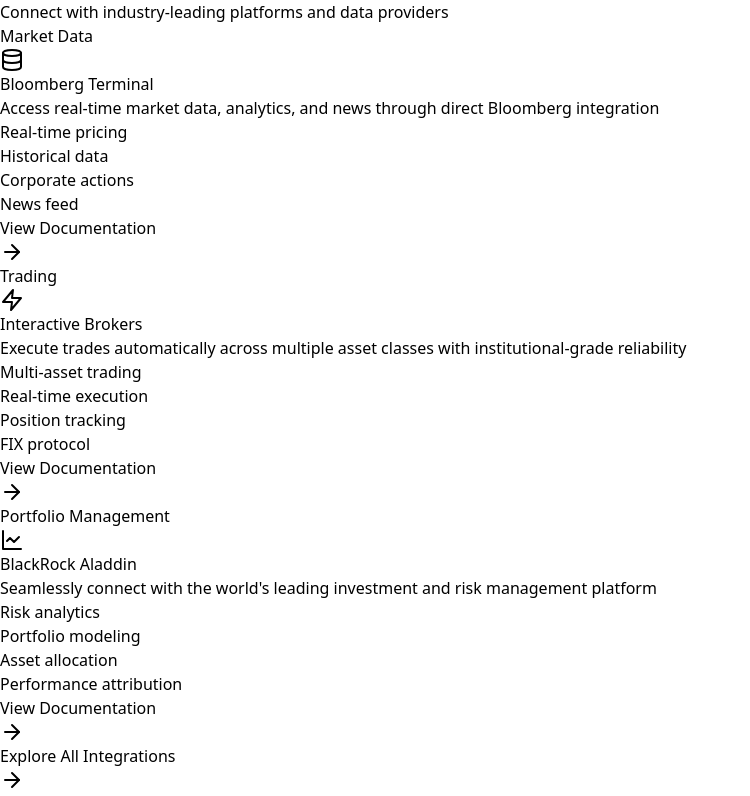
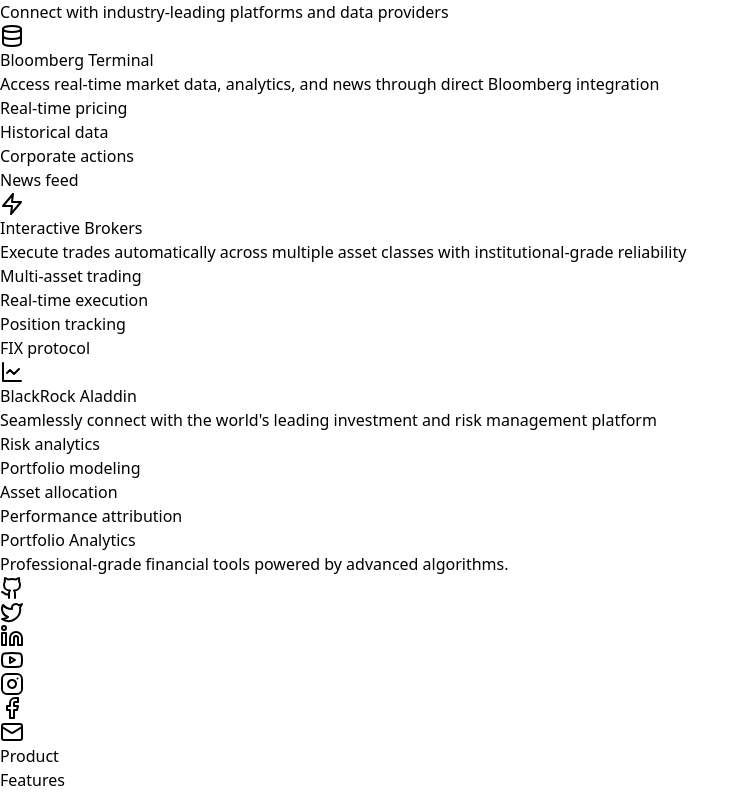
Before and after one commit to tavangarx/portfolio-analytics, a React (Vite) app: page / in a window 1280 px wide. Shown: the part 1380-2176 px from the top of the page, without its empty margins (0-750 px from the left). Built offline with nearby package versions, Linux system fonts and the light colour scheme.

Commit message:
Update Integrations.jsx

```diff
--- a/src/components/Integrations.jsx
+++ b/src/components/Integrations.jsx
@@ -28,16 +28,16 @@
     ];
 
     return (
-        <section className="py-24 bg-gray-50 overflow-hidden">
+        <section className="py-24 bg-gradient-to-b from-gray-50 to-white overflow-hidden">
             <div className="max-w-7xl mx-auto px-4 sm:px-6 lg:px-8">
                 <motion.div
                     initial={{ opacity: 0, y: 20 }}
                     whileInView={{ opacity: 1, y: 0 }}
                     viewport={{ once: true }}
-                    transition={{ duration: 0.5 }}
-                    className="text-center mb-16"
+                    transition={{ duration: 0.6 }}
+                    className="text-center max-w-3xl mx-auto mb-16"
                 >
-                    <h2 className="text-4xl font-bold text-gray-900 mb-4">
+                    <h2 className="text-3xl font-medium text-gray-900 mb-4">
                         Enterprise Integrations
                     </h2>
                     <p className="text-xl text-gray-600">
@@ -53,59 +53,36 @@
                             whileInView={{ opacity: 1, y: 0 }}
                             viewport={{ once: true }}
                             transition={{ duration: 0.5, delay: index * 0.1 }}
-                            className="w-full min-w-[280px] max-w-sm flex-none snap-center lg:flex-1 bg-white rounded-2xl p-6 shadow-sm hover:shadow-lg transition-all duration-300"
+                            className="w-full min-w-[280px] max-w-sm flex-none snap-center lg:flex-1 bg-white rounded-2xl p-8 hover:shadow-xl transition-all duration-300 border border-gray-100 hover:border-blue-100"
                         >
-                            <div className="flex items-center justify-between mb-4">
-                                <span className="px-3 py-1.5 bg-blue-50 text-blue-600 rounded-full text-sm">
-                                    {integration.category}
-                                </span>
-                                <integration.icon className="w-6 h-6 text-blue-600" />
+                            <div className="flex items-center justify-between mb-6">
+                                <div className="p-3 bg-blue-50 rounded-xl group-hover:bg-blue-100 transition-colors">
+                                    <integration.icon className="w-6 h-6 text-blue-500" />
+                                </div>
                             </div>
 
-                            <h3 className="text-lg font-medium text-gray-900 mb-3">
+                            <h3 className="text-xl font-medium text-gray-900 mb-3">
                                 {integration.name}
                             </h3>
 
-                            <p className="text-sm text-gray-600 mb-4">
+                            <p className="text-gray-600 leading-relaxed mb-6">
                                 {integration.description}
                             </p>
 
-                            <ul className="space-y-2 mb-6">
+                            <div className="space-y-3">
                                 {integration.features.map((feature, featureIndex) => (
-                                    <li
+                                    <div
                                         key={featureIndex}
                                         className="text-gray-600 flex items-center text-sm"
                                     >
-                                        <div className="w-1.5 h-1.5 rounded-full bg-blue-600 mr-2" />
+                                        <div className="w-1.5 h-1.5 rounded-full bg-blue-500 mr-2" />
                                         {feature}
-                                    </li>
+                                    </div>
                                 ))}
-                            </ul>
-
-                            <motion.a
-                                href="#"
-                                whileHover={{ x: 5 }}
-                                className="inline-flex items-center text-blue-600 hover:text-blue-700 font-medium text-sm"
-                            >
-                                View Documentation
-                                <ArrowRight className="ml-2 w-4 h-4" />
-                            </motion.a>
+                            </div>
                         </motion.div>
                     ))}
                 </div>
-
-                <motion.div
-                    initial={{ opacity: 0, y: 20 }}
-                    whileInView={{ opacity: 1, y: 0 }}
-                    viewport={{ once: true }}
-                    transition={{ duration: 0.5, delay: 0.3 }}
-                    className="mt-16 text-center"
-                >
-                    <button className="px-6 py-3 bg-blue-600 text-white rounded-xl hover:bg-blue-700 transition-colors duration-200 inline-flex items-center">
-                        Explore All Integrations
-                        <ArrowRight className="ml-2 w-4 h-4" />
-                    </button>
-                </motion.div>
             </div>
         </section>
     );
```
